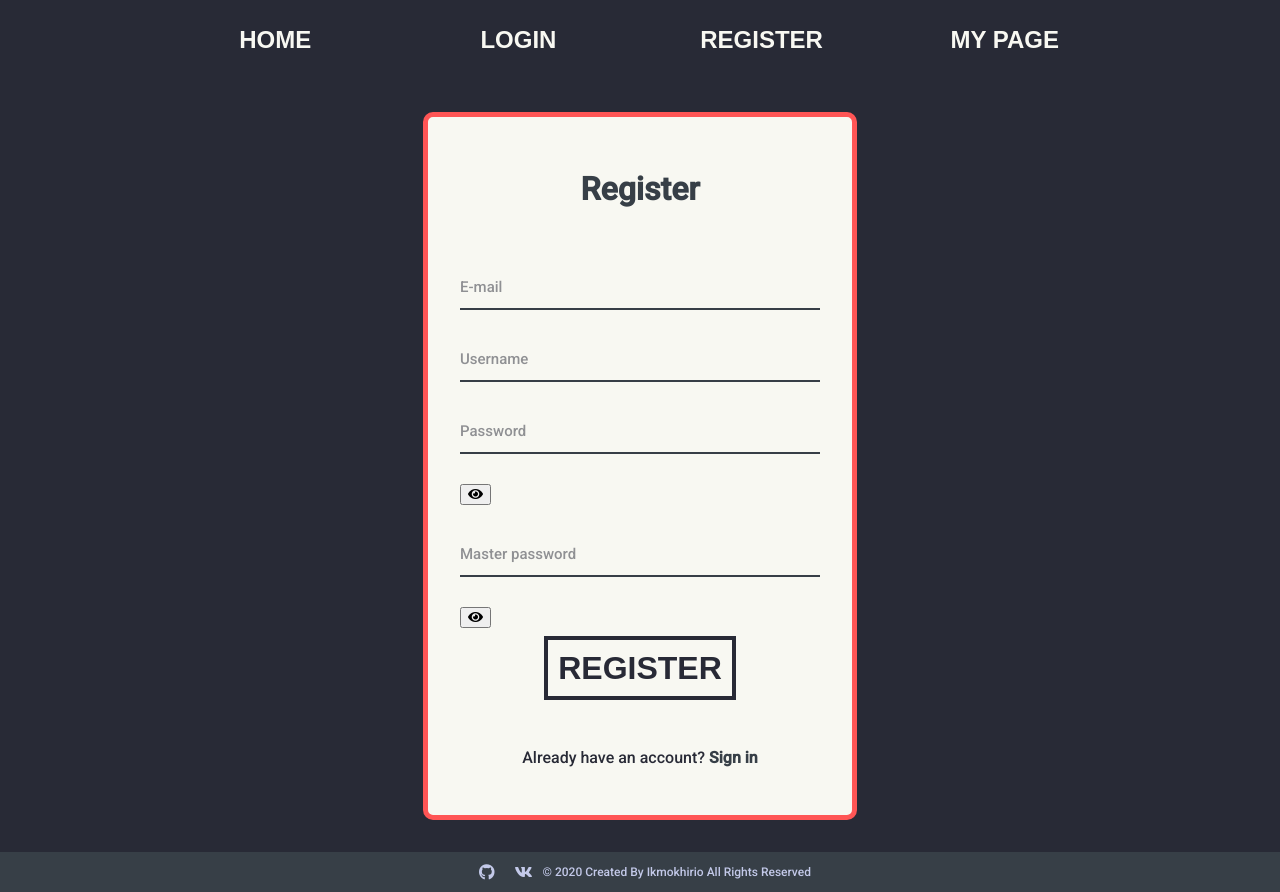
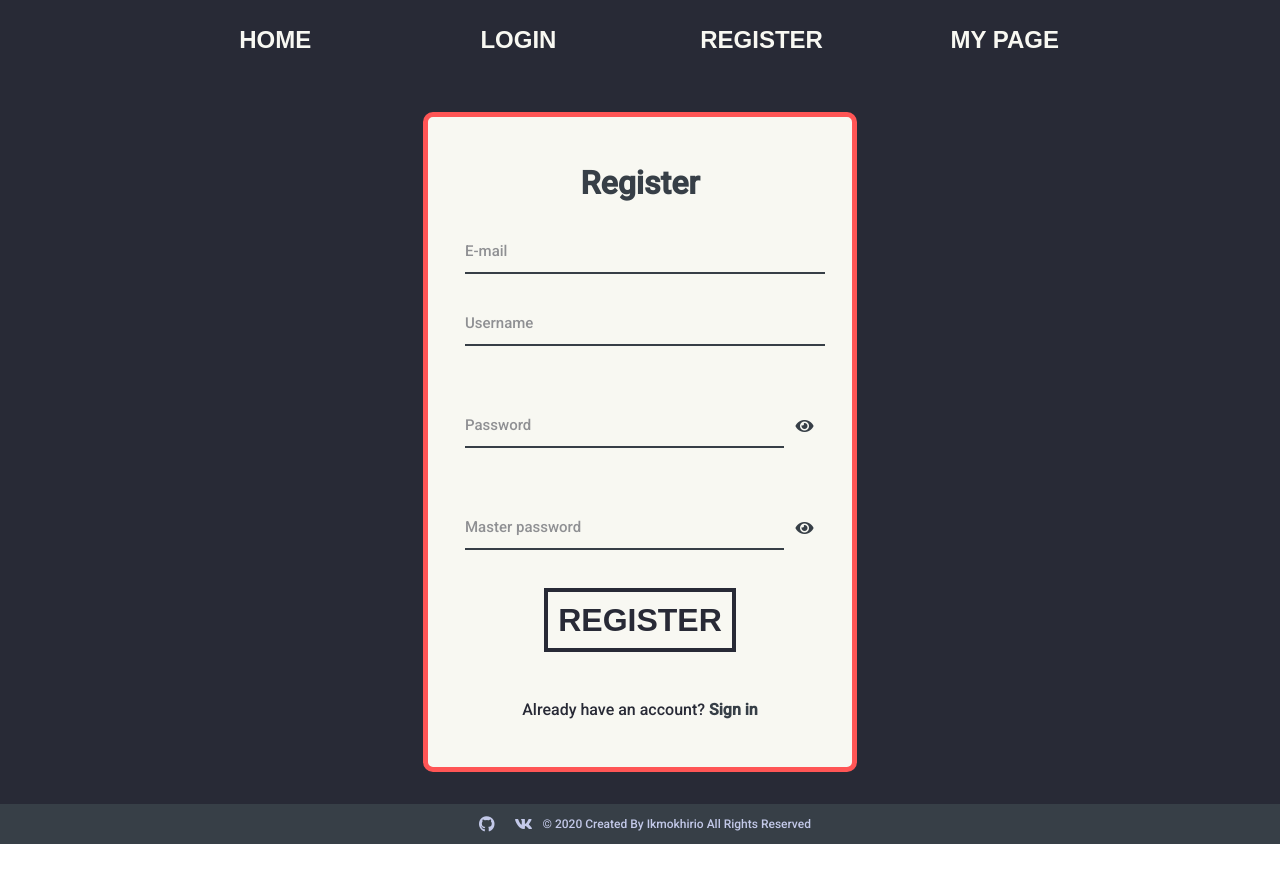
Before and after one commit to Ikmokhirio/MEPHI-web-password-manager-app-frontend, a React app: page /register in a window 1280 px wide. After the commit the page ends 844 px from the top, so only its background shows below. Built offline with nearby package versions, Linux system fonts and the light colour scheme.

Commit message:
Adjusted styles

```diff
--- a/src/index.css
+++ b/src/index.css
@@ -103,7 +103,7 @@ body {
         height: 64px;
     }
 
-    .header .btn button{
+    .header .btn button {
         width: 192px;
         height: 32px;
         font-size: 24px;
@@ -164,17 +164,26 @@ body {
 
 }
 
+.input_form h1, .input_form h2 {
+    text-align: center;
+    color: #373F47;
+    margin: 15px;
+
+}
+
 .input_form h1 {
-    text-align: center;
-    margin-bottom: 60px;
-    color: #373F47;
     font-size: 32px;
+}
+
+.input_form h2 {
+    font-size: 24px;
 }
 
 .input_text {
     border-bottom: 2px solid #373F47;
     position: relative;
-    margin: 30px 0;
+    margin: 30px 5px;
+    width: 100%;
 }
 
 .input_text input,
@@ -247,6 +256,34 @@ body {
 
 .bottom_text a:hover {
     color: #6272a4;
+}
+
+.show_password {
+    width: 24px;
+    height: 24px;
+    background: none;
+    border: none;
+    font-size: 16px;
+    color: #373F47;
+    margin: 5px;
+    padding: 0;
+
+    box-shadow: none;
+
+}
+
+.show_password:hover {
+    cursor: pointer;
+    color: #ff5555;
+}
+
+.password_input {
+    display: flex;
+    flex-direction: row;
+    justify-content: center;
+    align-items: center;
+
+    width: 100%;
 }
 
 /*===========RADIO BUTTONS============+*/
@@ -419,7 +456,6 @@ body {
     margin-bottom: 5px;
     margin-top: 5px;
     margin-left: 0;
-    margin-left: 0;
     width: 100%;
 }
 
@@ -579,7 +615,7 @@ body {
                                      supported by Chrome, Edge, Opera and Firefox */
 }
 
-.password_card h1, .password_card h2 {
+.password_card h1, .password_card h2, .password_card .edit input {
     margin: 5px;
     width: 90%;
     color: #373F47;
@@ -599,6 +635,12 @@ body {
                                      supported by Chrome, Edge, Opera and Firefox */
 }
 
+.password_card .edit input {
+    appearance: none;
+    border: 1px solid #ff5555;
+    border-radius: 5px;
+}
+
 .password_card h1 {
     font-size: 24px;
 }
@@ -612,26 +654,23 @@ body {
     flex-direction: column;
     justify-content: center;
     align-items: center;
+    width: 90%;
 }
 
-.password_card .edit input {
-    margin: 5px;
-    width: 90%;
-    color: #373F47;
-    text-align: center;
-    border: none;
-    background: none;
-    border-radius: 15px;
-    padding: 5px;
-    /*box-shadow: inset 0 1px 2px 0 #282a36,*/
-    /*inset 0 -1px 2px 0 #282a36;*/
-    text-decoration: underline;
+.password_card .password_title {
+    height: 32px;
+    width: 100%;
+}
+
+.password_card .password_login {
+    height: 32px;
+    width: 100%;
 }
 
 .password_card .edit .delete_password {
     position: absolute;
     right: 0;
-    top:0;
+    top: 0;
 }
 
 
@@ -647,13 +686,16 @@ body {
 
 .password_field input {
     margin: 0 10px 0;
-    width: calc(100% - 72px - 30px);
+    width: 60%;
+    text-align: center;
     border: none;
     background: none;
-    border-radius: 15px;
-    padding: 5px;
-    box-shadow: inset 0 1px 2px 0 #282a36,
-    inset 0 -1px 2px 0 #282a36;
+    font-size: 24px;
+    color: #282a36;
+    outline: none;
+    height: 24px;
+    box-shadow: none;
+    border-bottom: 2px solid #373F47;
 
     -webkit-touch-callout: none; /* iOS Safari */
     -webkit-user-select: none; /* Safari */
@@ -669,13 +711,13 @@ body {
     height: 24px;
     background: none;
     border: none;
+    font-size: 16px;
     color: #373F47;
     margin: 5px;
     padding: 0;
 
-    border-radius: 50%;
-    box-shadow: inset 0 1px 2px 0 #282a36,
-    inset 0 -1px 2px 0 #282a36;
+    box-shadow: none;
+
 }
 
 .password_field button:hover, .password_card button:hover {
@@ -745,9 +787,9 @@ body {
 
 .add_password_popup {
     width: 100vw;
-    height: 100%;/* Fix this later*/;
+    height: 100%; /* Fix this later*/;
     margin: 0;
-    background: rgba(0,0,0,.5);
+    background: rgba(0, 0, 0, .5);
 
     display: flex;
     justify-content: center;
@@ -765,6 +807,11 @@ body {
     margin: 128px 32px 32px;
     padding: 32px 32px;
     position: relative;
+
+    display: flex;
+    flex-direction: column;
+    justify-content: center;
+    align-items: center;
 }
 
 @media screen and (max-width: 650px) {
```
